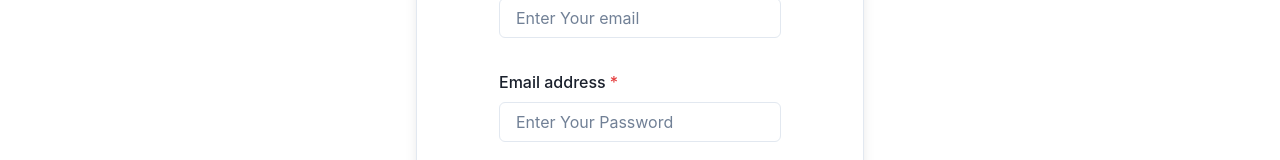
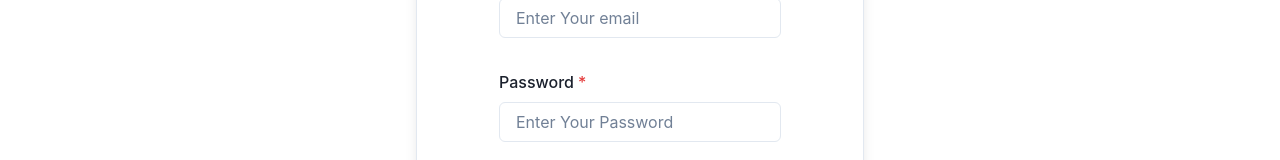
Before and after one commit to RishabhPatel123/Event-Reminder-App, a React (Vite) app in the folder client/: page /login in a window 1280 px wide. Shown: the part 231-391 px from the top of the page. Built offline with nearby package versions, Linux system fonts and the light colour scheme; no server answers.

Commit message:
Change label from 'Email address' to 'Password'

```diff
--- a/client/src/pages/Login.jsx
+++ b/client/src/pages/Login.jsx
@@ -45,7 +45,7 @@ const LogIn =()=>{
                                 />
                             </FormControl>
                             <FormControl isRequired>
-                                <FormLabel>Email address</FormLabel>
+                                <FormLabel>Password</FormLabel>
                                 <Input type = "password" value ={password}
                                 onChange = {(e)=>setPassword(e.target.value)}
                                 placeholder = "Enter Your Password"
```
